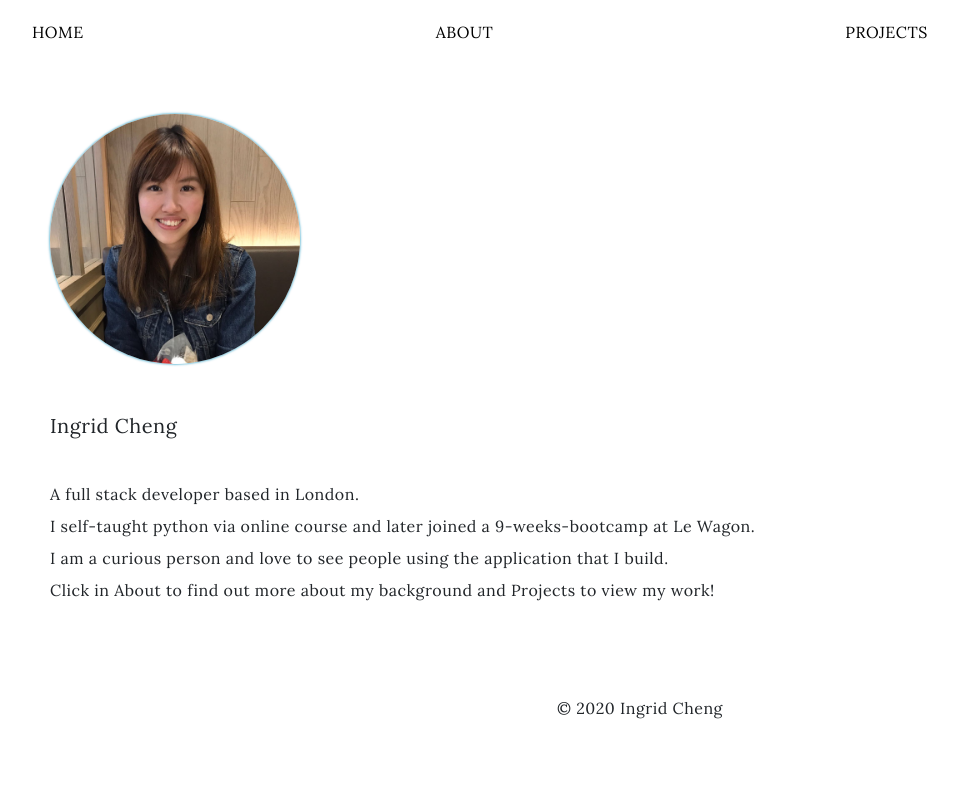
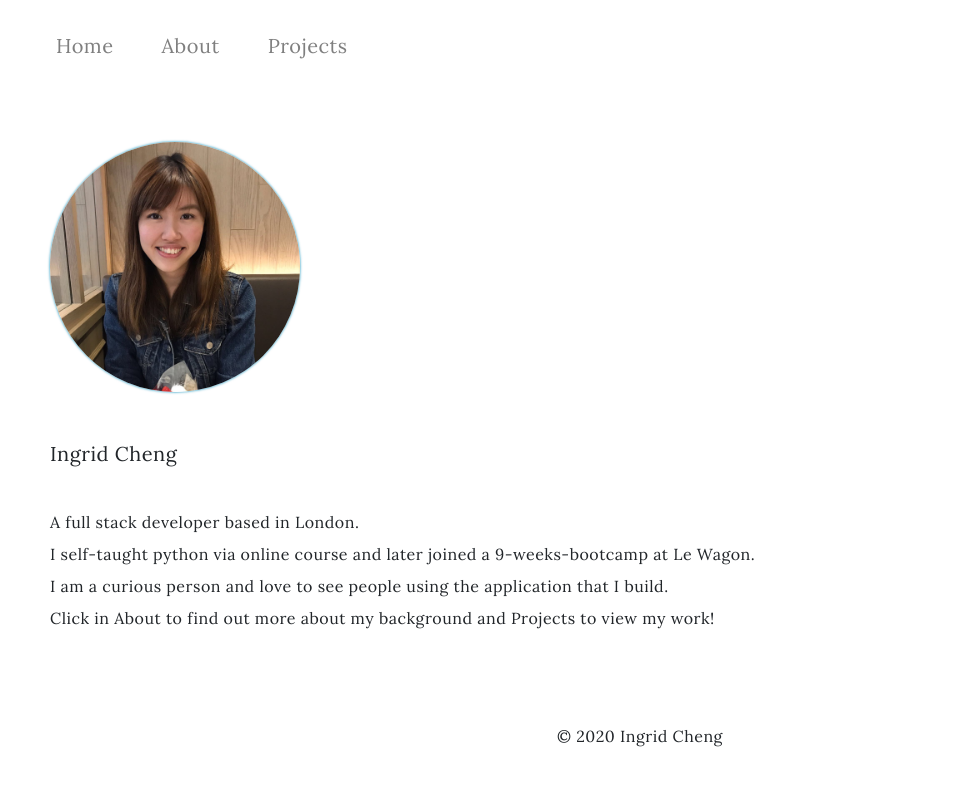
Before and after one commit to ingridwy/ingrid-portfolio, a React (Create React App) app: page / in a window 1280 px wide. Shown: the top 786 px of the page, without its empty margins (0-958 px from the left). Built offline with nearby package versions, Linux system fonts and the light colour scheme.

Commit message:
nav-bar modified for mobile

```diff
--- a/public/index.html
+++ b/public/index.html
@@ -30,5 +30,8 @@
   <body>
     <noscript>.</noscript>
     <div id="root"></div>
+    <script src="https://code.jquery.com/jquery-3.5.1.slim.min.js" integrity="sha384-DfXdz2htPH0lsSSs5nCTpuj/zy4C+OGpamoFVy38MVBnE+IbbVYUew+OrCXaRkfj" crossorigin="anonymous"></script>
+    <script src="https://cdn.jsdelivr.net/npm/popper.js@1.16.1/dist/umd/popper.min.js" integrity="sha384-9/reFTGAW83EW2RDu2S0VKaIzap3H66lZH81PoYlFhbGU+6BZp6G7niu735Sk7lN" crossorigin="anonymous"></script>
+    <script src="https://stackpath.bootstrapcdn.com/bootstrap/4.5.2/js/bootstrap.min.js" integrity="sha384-B4gt1jrGC7Jh4AgTPSdUtOBvfO8shuf57BaghqFfPlYxofvL8/KUEfYiJOMMV+rV" crossorigin="anonymous"></script>
   </body>
 </html>
--- a/src/App.css
+++ b/src/App.css
@@ -41,16 +41,12 @@
   }
 }
  /*header*/
-.header-link{
-  text-decoration: none;
-  text-transform: uppercase;
-  color:black;
+.navbar-nav li{
+  line-height: 3;
+  padding-left: 2rem;
+  font-size: 20px;
 }
-.header-link:hover{
-  text-decoration: none;
-  text-transform: uppercase;
-  color:grey;
-}
+
 
  /*home*/
 .home-container{
--- a/src/components/Header.js
+++ b/src/components/Header.js
@@ -8,17 +8,19 @@ import { withRouter } from "react-router";
     return (
     <div id="header">
       <nav className="navbar navbar-expand-lg navbar-light " >
-        <div className="collapse navbar-collapse" id="navbarNav">
-          <div className="nav-link flex-fill heade-item" >
-            <Link to="/" className= "header-link">Home</Link>
-            </div>
-            <div className="nav-link flex-fill" >
-              <Link to="/about" className= "header-link">About</Link>
-            </div>
-            <div className="nav-link flex-fill">
-              <Link to="/projects" className= "header-link">Projects</Link>
-            </div>
-        </div>
+      <div className="collapse navbar-collapse" id="navbarNav">
+        <ul className="navbar-nav">
+          <li classNmae="nav-item">
+            <Link to="/" className="nav-link">Home </Link>
+          </li>
+          <li className="nav-item">
+            <Link to="/about" className="nav-link" >About</Link>
+          </li>
+          <li className="nav-item">
+            <Link to="/projects" className="nav-link" >Projects</Link>
+          </li>
+        </ul>
+      </div>
       </nav>
     </div>
         )
```
